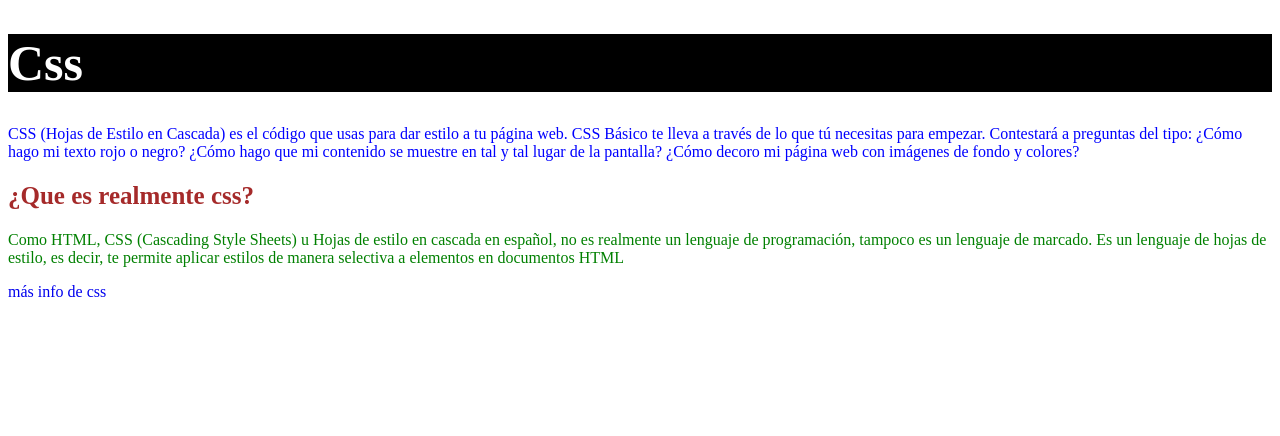
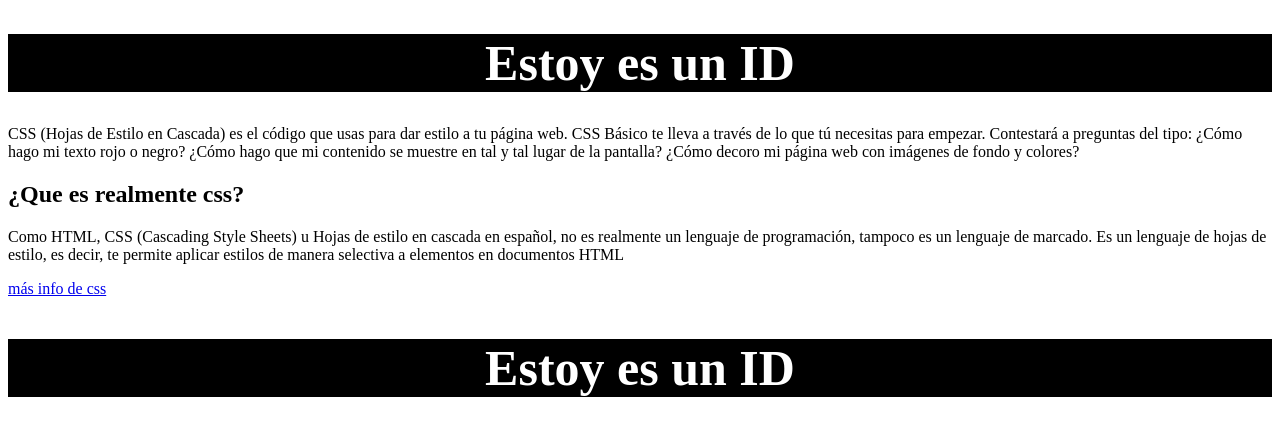
Before and after one commit to KingLuis14/Modulo02-css, a plain HTML site: page index.html in a window 1280 px wide. Drawn offline with Linux system fonts and the light colour scheme.

Commit message:
Selector de id

```diff
--- a/index.html
+++ b/index.html
@@ -4,10 +4,10 @@
     <meta charset="UTF-8">
     <meta name="viewport" content="width=device-width, initial-scale=1.0">
     <title>Selector de etiqueta</title>
-    <link rel="stylesheet" href="./selectores-css/selector-clase.css">
+    <link rel="stylesheet" href="./selectores-css/selector-id.css">
 </head>
 <body>
-    <h1 class="titulo1">Css</h1>
+    <h1 id="titulo">Estoy es un ID</h1>
     <p class="parrafo1">CSS (Hojas de Estilo en Cascada) es el código que usas para dar estilo a tu página web. CSS Básico te lleva a través de lo que tú necesitas para empezar. Contestará a preguntas del tipo: ¿Cómo hago mi texto rojo o negro? ¿Cómo hago que mi contenido se muestre en tal y tal lugar de la pantalla? ¿Cómo decoro mi página web con imágenes de fondo y colores?</p>
     <h2 class="subtitulo">¿Que es realmente css?</h2>
     <p class="parrafo2">Como HTML, CSS (Cascading Style Sheets) u Hojas de estilo en cascada en español, no es realmente un lenguaje de programación, tampoco es un lenguaje de marcado. Es un lenguaje de hojas de estilo, es decir, te permite aplicar estilos de manera selectiva a elementos en documentos HTML</p>
@@ -18,5 +18,6 @@
         >
         más info de css
     </a>
+    <h2 id="titulo">Estoy es un ID</h2>
 </body>
 </html>
--- /dev/null
+++ b/selectores-css/selector-id.css
@@ -0,0 +1,6 @@
+#titulo{
+    color: white;
+    background-color: black;
+    font-size: 50px;
+    text-align: center;
+}
```
